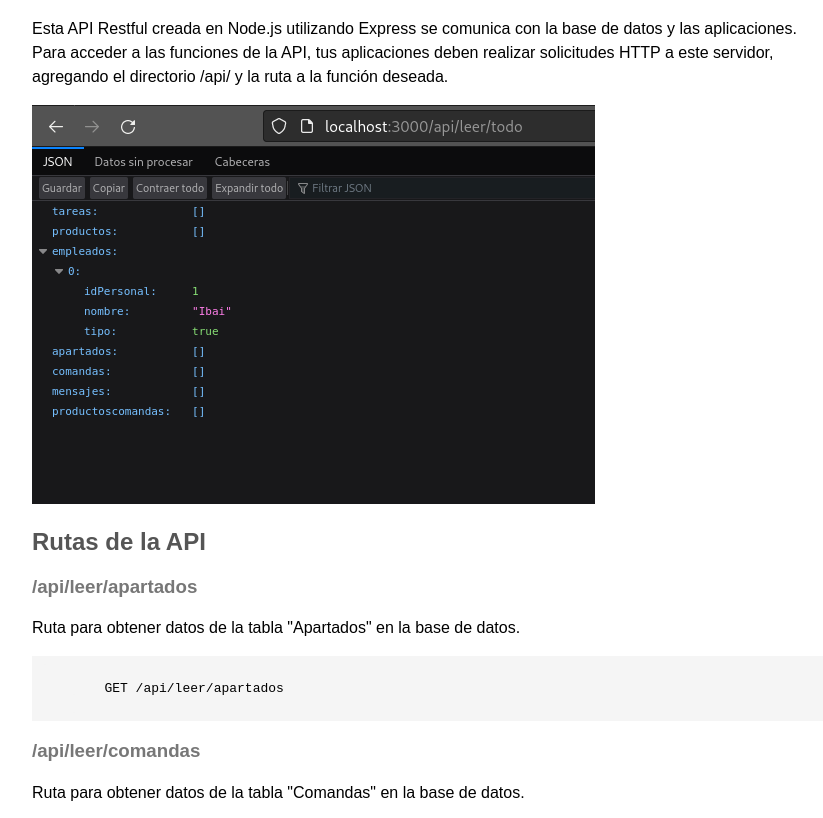
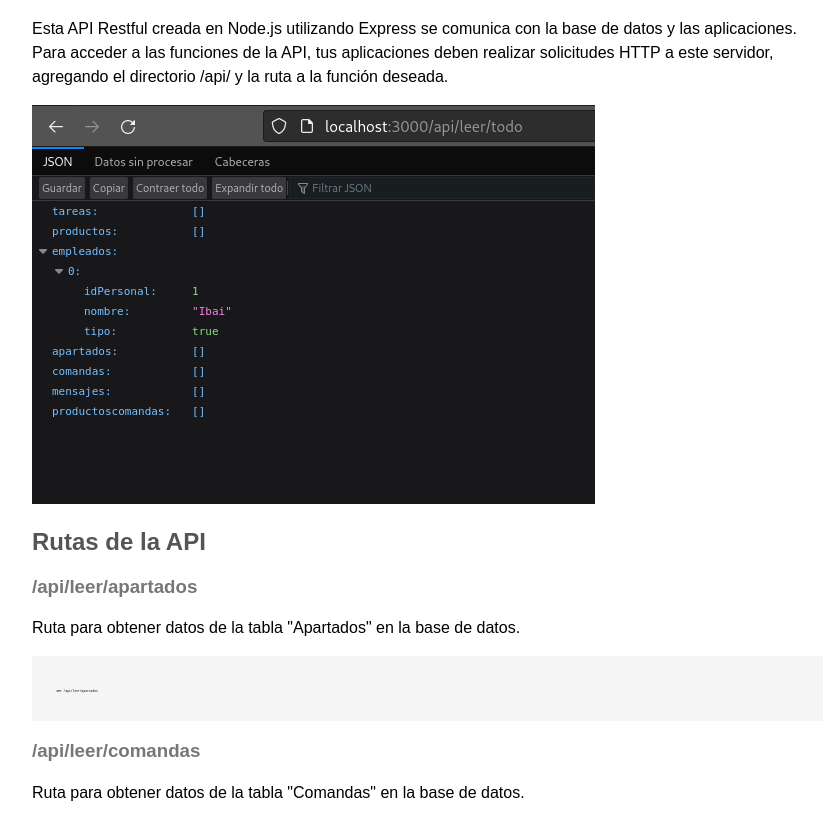
Before and after one commit to ibaifuuuu/apireto, a website: page index.html in a window 1280 px wide. Shown: the part 131-949 px from the top of the page, without its empty margins (208-1031 px from the left). Drawn offline with Linux system fonts and the light colour scheme.

```diff
--- a/styles.css
+++ b/styles.css
@@ -29,5 +29,6 @@
         code {
             background-color: #f5f5f5;
             padding: 2px 4px;
+            font-size: 3px;
             border-radius: 4px;
         }
```
